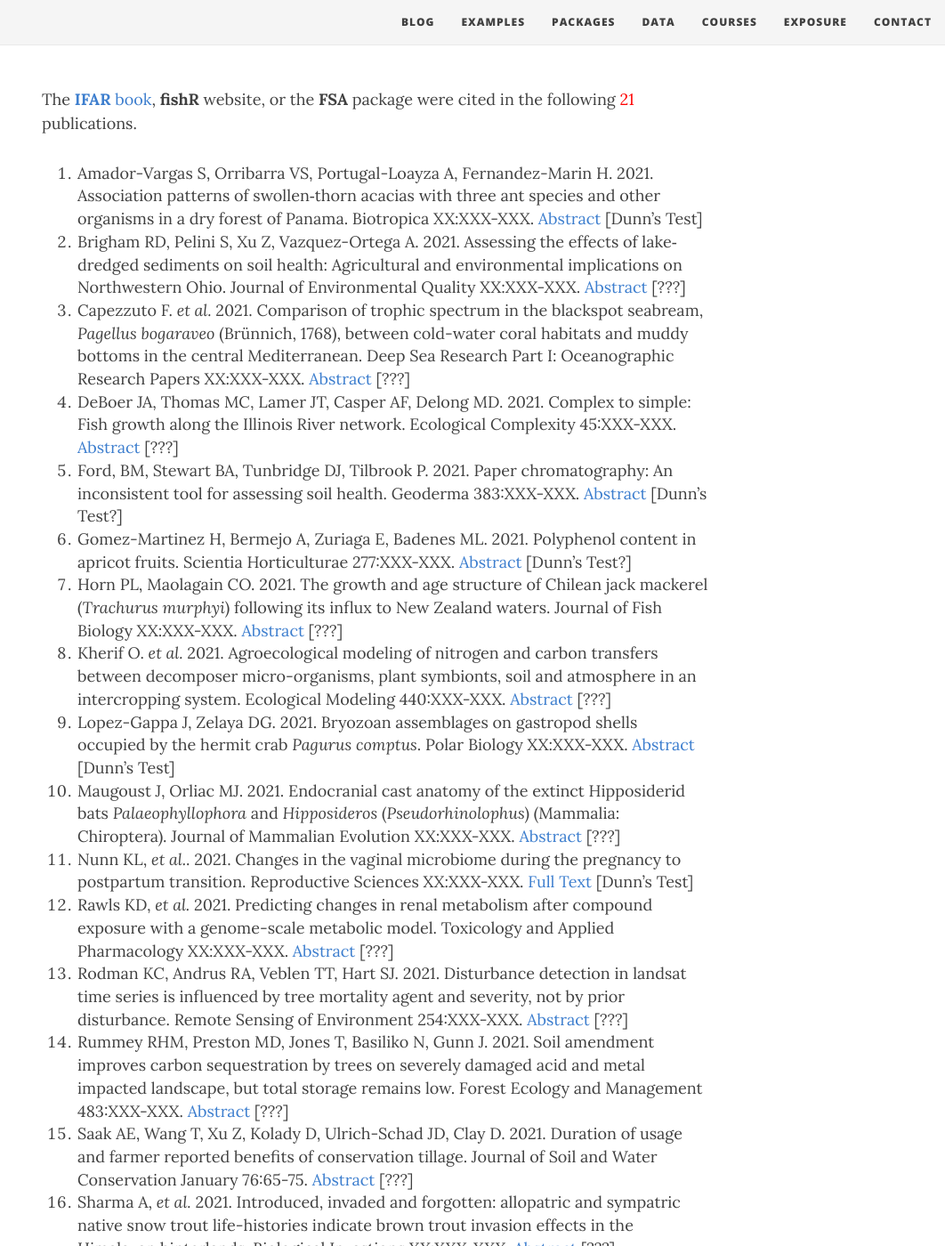
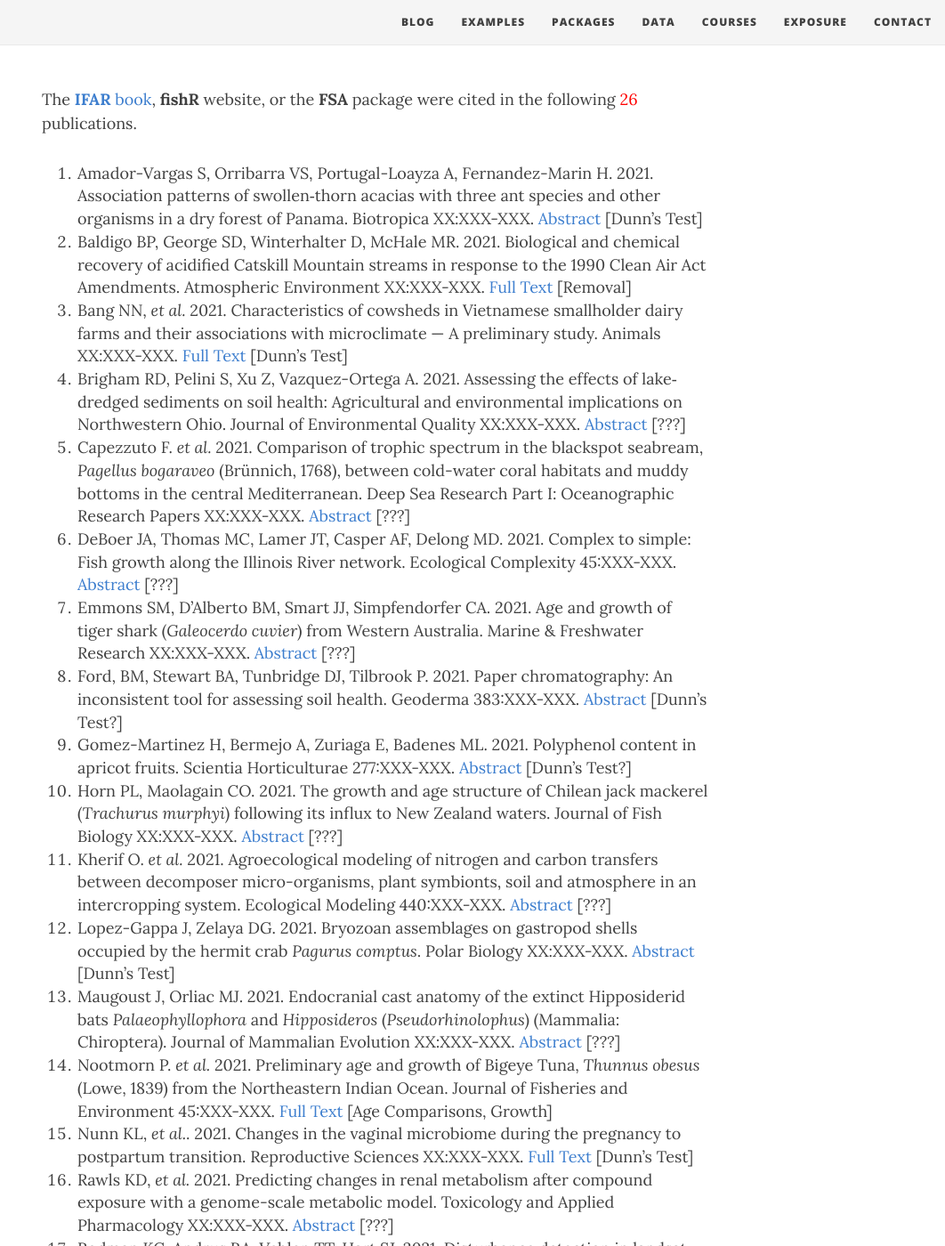
Before and after one commit to droglenc/fishR, a Jekyll site: the page built from exposure/exposure-citations21.md, in a window 1280 px wide and 1400 px high, scrolled down 242 px. Shown: the whole window at 89% size, without its empty margins (218-1280 px from the left). Built offline with Jekyll 4.4.1, drawn with Linux system fonts in a browser that asks for light colours; nearby versions of some CDN libraries; some of the changed text lies outside the part shown.

Commit message:
Updated citations

```diff
--- a/exposure/exposure-citations21.md
+++ b/exposure/exposure-citations21.md
@@ -5,23 +5,28 @@ subtitle: fishR and FSA is Being Used!!
 css: "/css/exposure-citation.css"
 ---
 
-The [**IFAR** book](http://derekogle.com/IFAR/), **fishR** website, or the **FSA** package were cited in the following <span id="contact-div">21</span> publications.
+The [**IFAR** book](http://derekogle.com/IFAR/), **fishR** website, or the **FSA** package were cited in the following <span id="contact-div">26</span> publications.
 
 1. Amador-Vargas S, Orribarra VS, Portugal-Loayza A, Fernandez-Marin H. 2021. Association patterns of swollen‐thorn acacias with three ant species and other organisms in a dry forest of Panama. Biotropica XX:XXX-XXX. [Abstract](https://onlinelibrary.wiley.com/doi/abs/10.1111/btp.12899) [Dunn's Test]
+1. Baldigo BP, George SD, Winterhalter D, McHale MR. 2021. Biological and chemical recovery of acidified Catskill Mountain streams in response to the 1990 Clean Air Act Amendments. Atmospheric Environment XX:XXX-XXX. [Full Text](https://www.sciencedirect.com/science/article/pii/S1352231021000534) [Removal]
+1. Bang NN, *et al.* 2021. Characteristics of cowsheds in Vietnamese smallholder dairy farms and their associations with microclimate — A preliminary study. Animals XX:XXX-XXX. [Full Text](http://scholar.google.com/scholar_url?url=https://www.mdpi.com/2076-2615/11/2/351/pdf&hl=en&sa=X&d=14185453621720314043&ei=xpkdYNzAIePKsQKYw5m4DA&scisig=AAGBfm2BeVTkYeiag3lbkjm4ry8B64WCMQ&nossl=1&oi=scholaralrt&html=) [Dunn's Test]
 1. Brigham RD, Pelini S, Xu Z, Vazquez-Ortega A. 2021. Assessing the effects of lake‐dredged sediments on soil health: Agricultural and environmental implications on Northwestern Ohio. Journal of Environmental Quality XX:XXX-XXX. [Abstract](https://acsess.onlinelibrary.wiley.com/doi/abs/10.1002/jeq2.20199) [???]
 1. Capezzuto F. *et al.* 2021. Comparison of trophic spectrum in the blackspot seabream, *Pagellus bogaraveo* (Brünnich, 1768), between cold-water coral habitats and muddy bottoms in the central Mediterranean. Deep Sea Research Part I: Oceanographic Research Papers XX:XXX-XXX. [Abstract](https://www.sciencedirect.com/science/article/pii/S0967063721000133) [???]
 1. DeBoer JA, Thomas MC, Lamer JT, Casper AF, Delong MD. 2021. Complex to simple: Fish growth along the Illinois River network. Ecological Complexity 45:XXX-XXX. [Abstract](https://www.sciencedirect.com/science/article/pii/S1476945X20301719) [???]
+1. Emmons SM, D'Alberto BM, Smart JJ, Simpfendorfer CA. 2021. Age and growth of tiger shark (*Galeocerdo cuvier*) from Western Australia. Marine & Freshwater Research XX:XXX-XXX. [Abstract](https://www.publish.csiro.au/MF/MF20291) [???]
 1. Ford, BM, Stewart BA, Tunbridge DJ, Tilbrook P. 2021. Paper chromatography: An inconsistent tool for assessing soil health. Geoderma 383:XXX-XXX. [Abstract](https://www.sciencedirect.com/science/article/abs/pii/S0016706120325386) [Dunn's Test?]
 1. Gomez-Martinez H, Bermejo A, Zuriaga E, Badenes ML. 2021. Polyphenol content in apricot fruits. Scientia Horticulturae 277:XXX-XXX. [Abstract](https://www.sciencedirect.com/science/article/abs/pii/S0304423820306567) [Dunn's Test?]
 1. Horn PL, Maolagain CO. 2021. The growth and age structure of Chilean jack mackerel (*Trachurus murphyi*) following its influx to New Zealand waters. Journal of Fish Biology XX:XXX-XXX. [Abstract](https://onlinelibrary.wiley.com/doi/abs/10.1111/jfb.14647) [???]
 1. Kherif O. *et al.* 2021. Agroecological modeling of nitrogen and carbon transfers between decomposer micro-organisms, plant symbionts, soil and atmosphere in an intercropping system. Ecological Modeling 440:XXX-XXX. [Abstract](https://www.sciencedirect.com/science/article/abs/pii/S0304380020304543) [???]
 1. Lopez-Gappa J, Zelaya DG. 2021. Bryozoan assemblages on gastropod shells occupied by the hermit crab *Pagurus comptus*. Polar Biology XX:XXX-XXX. [Abstract](https://link.springer.com/article/10.1007/s00300-020-02796-y) [Dunn's Test]
 1. Maugoust J, Orliac MJ. 2021. Endocranial cast anatomy of the extinct Hipposiderid bats *Palaeophyllophora* and *Hipposideros* (*Pseudorhinolophus*) (Mammalia: Chiroptera). Journal of Mammalian Evolution XX:XXX-XXX. [Abstract](https://link.springer.com/article/10.1007/s10914-020-09522-9) [???]
+1. Nootmorn P. *et al.* 2021. Preliminary age and growth of Bigeye Tuna, *Thunnus obesus* (Lowe, 1839) from the Northeastern Indian Ocean. Journal of Fisheries and Environment 45:XXX-XXX. [Full Text](https://li01.tci-thaijo.org/index.php/JFE/article/download/245903/170221) [Age Comparisons, Growth]
 1. Nunn KL, *et al.*. 2021. Changes in the vaginal microbiome during the pregnancy to postpartum transition. Reproductive Sciences XX:XXX-XXX. [Full Text](https://link.springer.com/article/10.1007/s43032-020-00438-6) [Dunn's Test]
 1. Rawls KD, *et al.* 2021. Predicting changes in renal metabolism after compound exposure with a genome-scale metabolic model. Toxicology and Applied Pharmacology XX:XXX-XXX. [Abstract](https://www.sciencedirect.com/science/article/abs/pii/S0041008X20305123) [???]
 1. Rodman KC, Andrus RA, Veblen TT, Hart SJ. 2021. Disturbance detection in landsat time series is influenced by tree mortality agent and severity, not by prior disturbance. Remote Sensing of Environment 254:XXX-XXX. [Abstract](https://www.sciencedirect.com/science/article/abs/pii/S0034425720306179) [???]
 1. Rummey RHM, Preston MD, Jones T, Basiliko N, Gunn J. 2021. Soil amendment improves carbon sequestration by trees on severely damaged acid and metal impacted landscape, but total storage remains low. Forest Ecology and Management 483:XXX-XXX. [Abstract](https://www.sciencedirect.com/science/article/abs/pii/S0378112720316650) [???]
 1. Saak AE, Wang T, Xu Z, Kolady D, Ulrich-Schad JD, Clay D. 2021. Duration of usage and farmer reported benefits of conservation tillage. Journal of Soil and Water Conservation January 76:65-75. [Abstract](https://www.jswconline.org/content/76/1/65.abstract) [???]
+1. Schur C., *et al.* 2021. Incubation in wastewater reduces the multigenerational effects of microplastics in *Daphnia magna*. Environmental Science and Technology XX:XXX-XXX. [Abstract](https://pubmed.ncbi.nlm.nih.gov/33538579/) [Growth]
 1. Sharma A, *et al.* 2021. Introduced, invaded and forgotten: allopatric and sympatric native snow trout life-histories indicate brown trout invasion effects in the Himalayan hinterlands. Biological Invastions XX:XXX-XXX. [Abstract](https://link.springer.com/article/10.1007/s10530-020-02454-8) [???]
 1. Stock BC, *et al.* 2021. Pulse recruitment and recovery of Cayman Islands Nassau Grouper (*Epinephelus striatus*) spawning aggregations revealed by *in situ* length-frequency data. ICES Journal of Marine Science XX:XXX-XXX. [Full Text](https://academic.oup.com/icesjms/advance-article/doi/10.1093/icesjms/fsaa221/6071467) [Mortality, Growth]
 1. Stypinska B, Lewandowska A, Felis-Giemza A, Olesinska M, Paradowska-Gorycka A. 2021. Association study between immune-related miRNAs and mixed connective tissue disease. Arthritis Research & Therapy 23:XXX-XXX. [Full Text](https://link.springer.com/article/10.1186/s13075-020-02403-9) [Dunn's Test???]
```
Also changed, not shown: exposure/exposure-citations20.md (+2 -1 lines).
